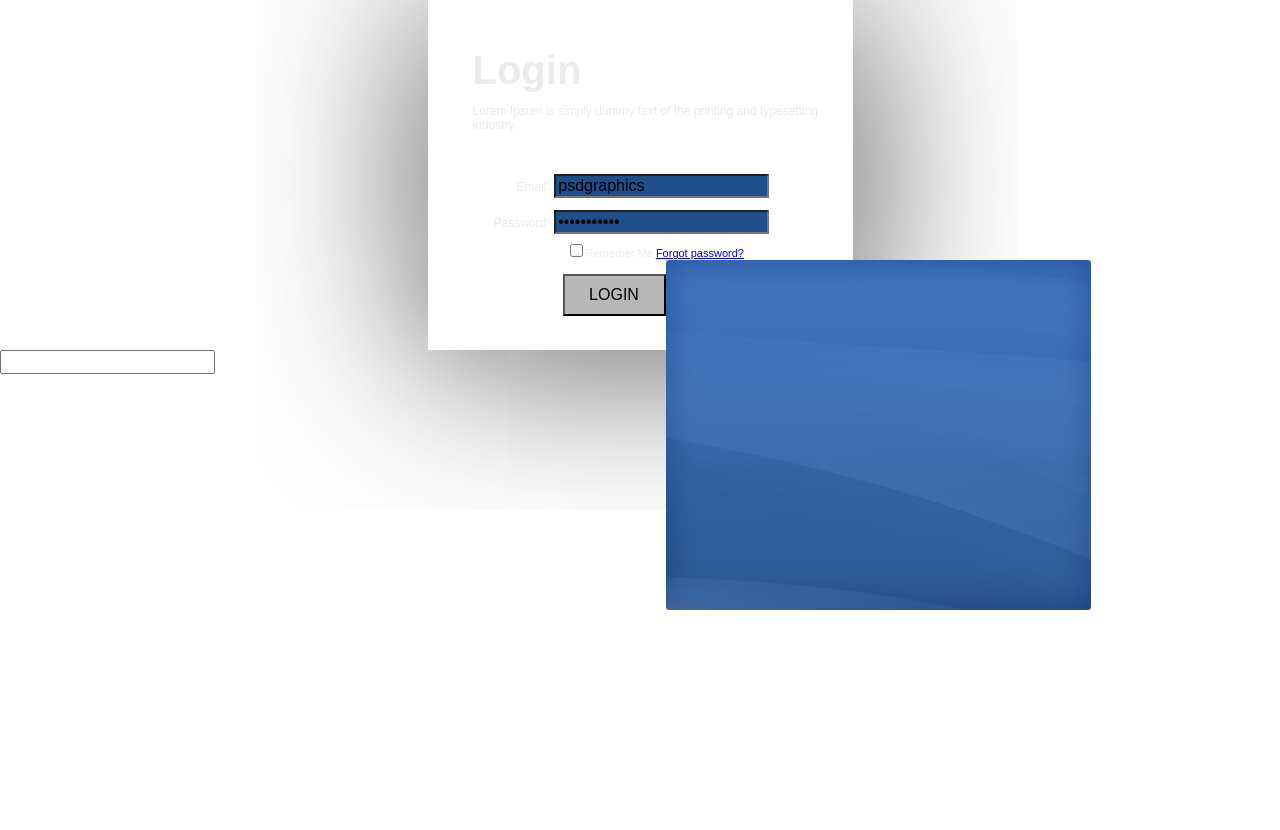
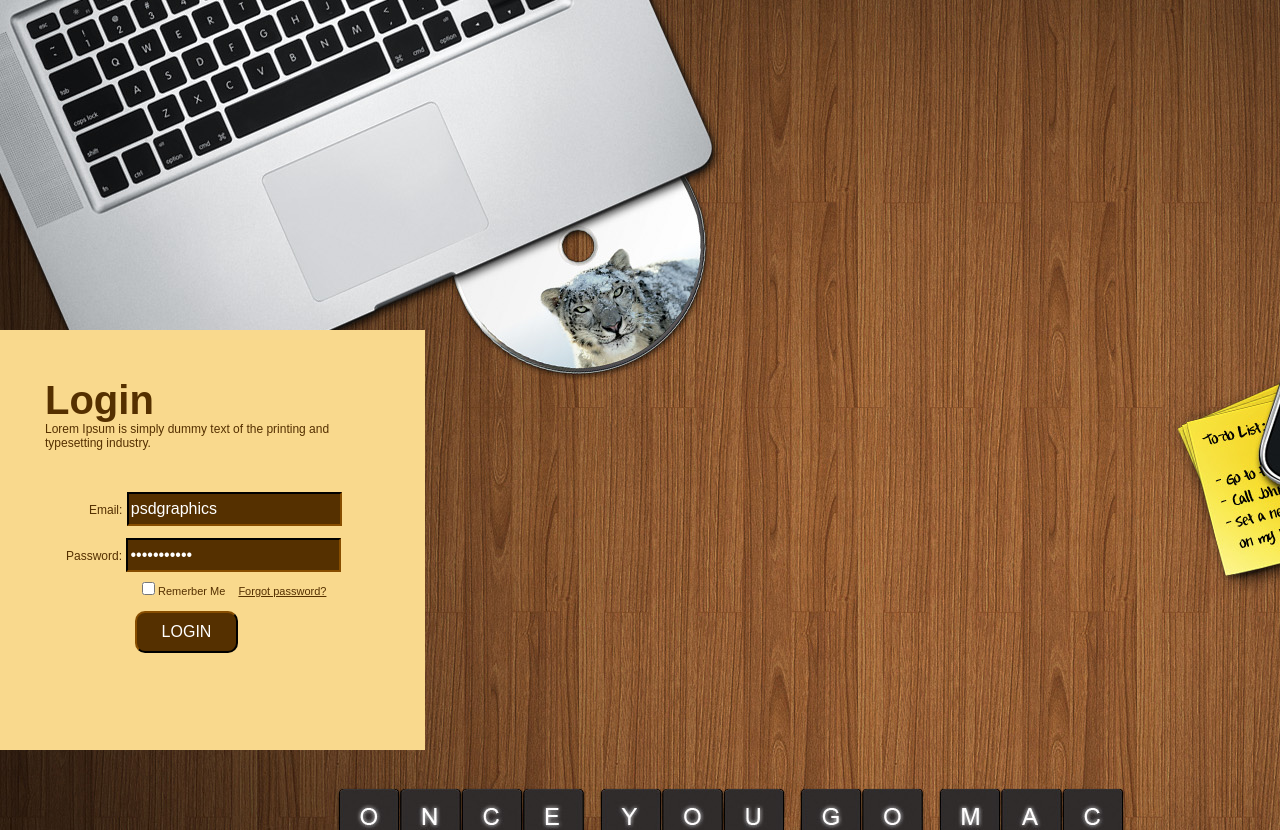
Before and after one commit to EvgeniyaAleynikova/loginform, a plain HTML site: page Form/index.html in a window 1280 px wide. Before the commit the page ends 800 px from the top, so only its background shows below. Drawn offline with Linux system fonts and the light colour scheme.

Commit message:
changed form

```diff
--- a/Form/index.html
+++ b/Form/index.html
@@ -8,6 +8,7 @@
 </head>
 <body>
 	<div class="container">
+		<div class="center">
 			<div class="header">
 				<h1>Login</h1>
 				<p>Lorem Ipsum is simply dummy text of the printing and typesetting industry.</p>
@@ -26,13 +27,10 @@
 				<label for="r_me">Remerber Me</label>
 				<a href="#">Forgot password?</a>
 			</div>
+				<input class="button" type="submit" value="LOGIN">
 
-			<input class="button" type="submit" value="LOGIN">
-		<img src="psd-blue-login-box.png" alt="">
 			</form>
 		</div>
-	<form action="">
-		<input type="" name="">
-	</form>
+	</div>
 </body>
 </html>
--- a/Form/style.css
+++ b/Form/style.css
@@ -1,21 +1,27 @@
+body{
+	background-image: url(21.jpg);
+}
+.center{
+	position: relative;
+	height: 500px;
+}
 .container{
-	position: relative;
-	margin: 0 auto;
+	position: absolute;
+  	top: 50%;
+  	margin-top: -70px;
+	/*margin: 0 auto;*/
 	width: 425px;
-	height: 350px;
-	background-size: cover;
-	-webkit-box-sizing: border-box;
-	-moz--box-sizing: border-box;
-	box-sizing: border-box;
-	box-shadow: 2.5px 4.3px 180px rgba(0, 0, 0, 0.75);
+	height: 420px;
+	background-color: #f9d98d;
+	/*background-size: cover;*/
+
 }
 .header{
-	position: relative;
+	width: 300px;
 	z-index: 10;
 	padding-top: 47px;
 	padding-left:  45px;
-	color: #ebebeb;
-
+	color: #553000;
 }
 h1{
 	margin: 0;
@@ -23,11 +29,12 @@ h1{
 }
 p{
 	font-size: 12px;
-	color: #ebebeb;
+	color: #553000;
+	margin: 0;
 }
 span{
 	font-size: 12px;
-	color: #ebebeb;
+	color: #553000;
 }
 .mail{
 	margin: 41px 0 12px 89px;
@@ -38,21 +45,32 @@ span{
 .check{
 	margin: 10px 0 0 142px;
 	font-size: 11px;
-	color: #ebebeb;
+	color: #553000;
+}
+a{
+	color: #553000;
+	margin-left: 10px;
 }
 input.color{
-	background-color: #1e4f8a;
+	background-color: #553000;
+	border-color: #331d00;
+	color: #fff;
+	height: 28px;
 }
 input.button{
 	width: 103px;
 	height: 42px;
 	margin: 14px 0 0 135px;
-	background-color: #b7b7b7;
-	mask-image: linear-gradient(90deg, rgba(66, 126, 199, 1) 0%, rgba(66, 126, 199, 1) 16%, rgba(81, 142, 226, 1) 64%, rgba(81, 142, 226, 1) 100%);
+	background-color: #553000;
+	border-color: #331d00;
+	border-radius: 10px;
+	color: #fff;
 }
-img{
-	position: absolute;
-	width: 100%;
-	height: auto;
-	z-index: 2;
-}
+.container:hover{
+	-moz-transform: translate(50%, 0px);
+	-webkit-transform: translate(50%, 0px);
+	-o-transform: translate(50%, 0px);
+	-ms-transform: translate(50%, 0px);
+	transform: translate(50%, 0px);
+	transition: all 8s ease-in-out;
+};
```
Also changed, not shown: Form/21.jpg (added). Lines whose indentation alone changed are shown as unchanged.
